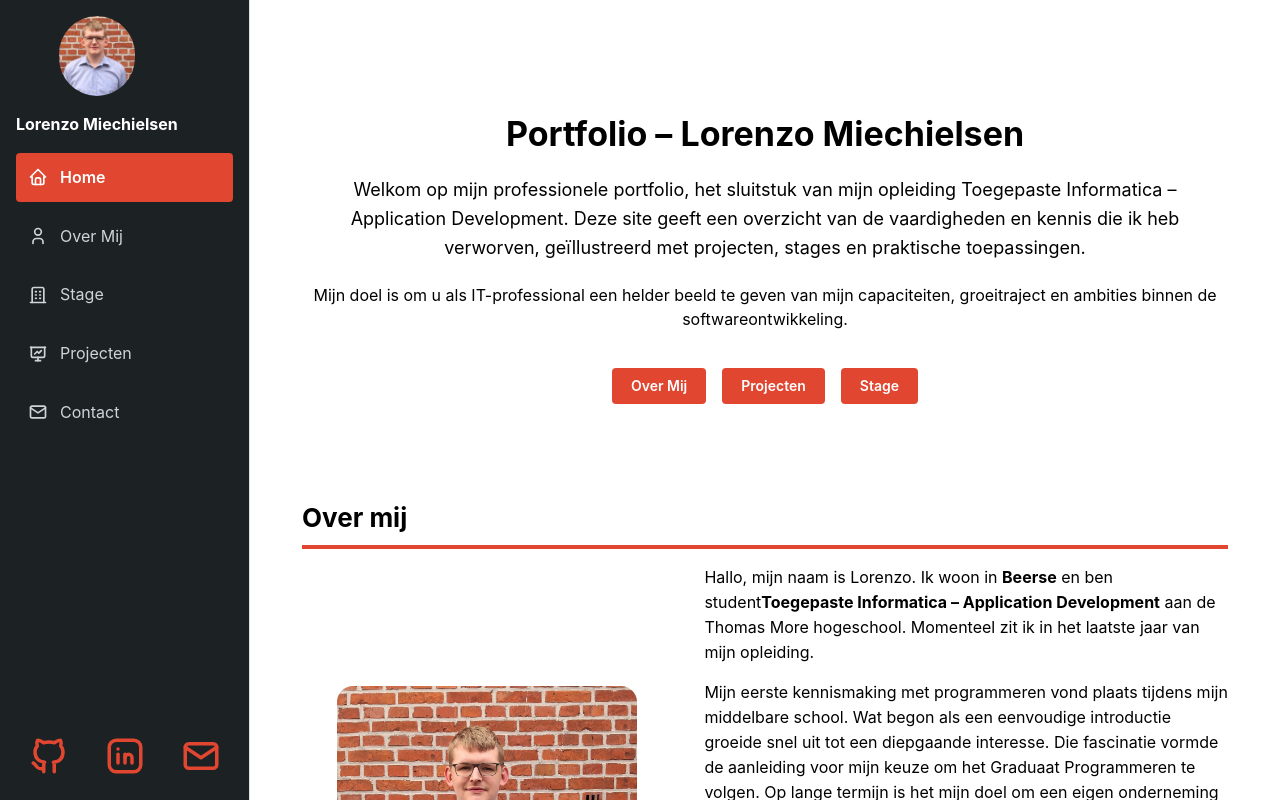
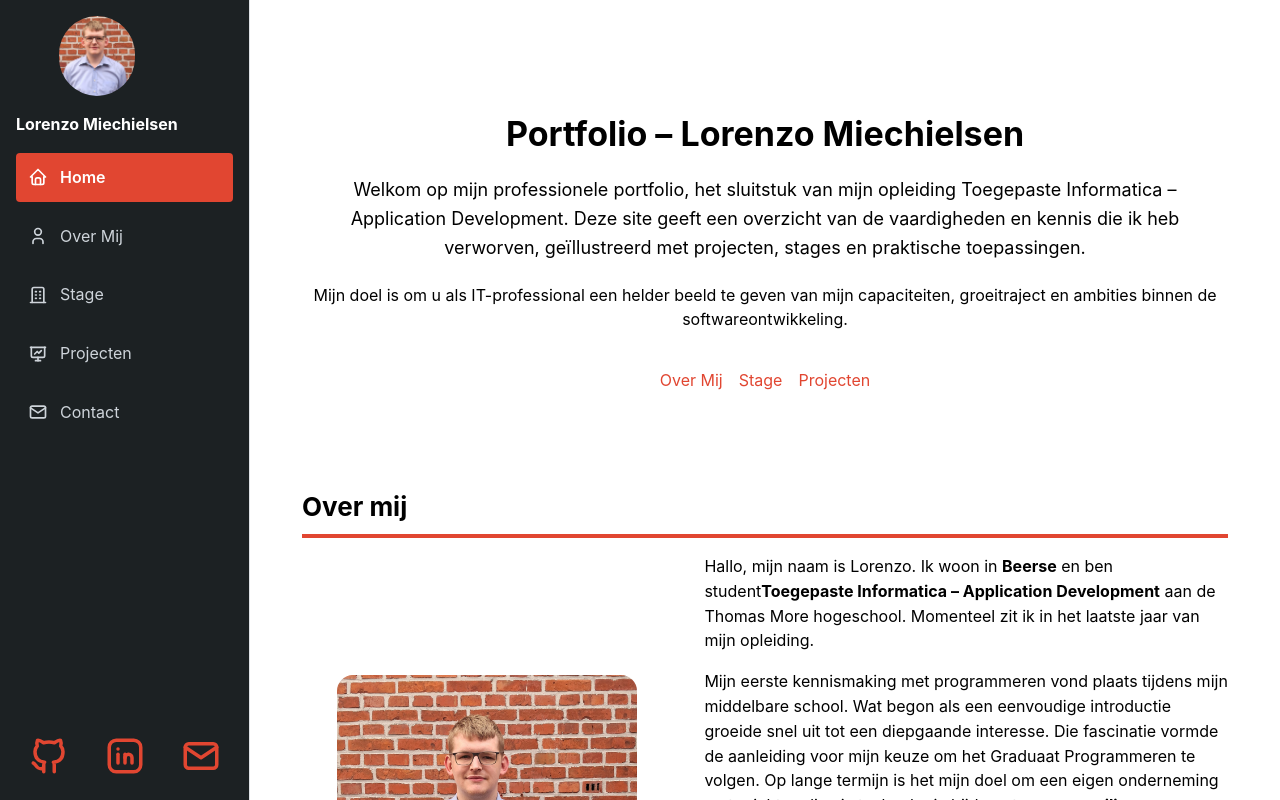
Before and after one commit to LorenzoM1806/portofolioSite, a React (Vite) app in the folder portofolio-site/: page / in a window 1280 px wide. Shown: the top 800 px of the page. Built offline with nearby package versions, Linux system fonts and the light colour scheme.

Commit message:
documents added

```diff
--- a/portofolio-site/src/pages/home.tsx
+++ b/portofolio-site/src/pages/home.tsx
@@ -5,16 +5,15 @@ import {
   Text,
   Title,
   Group,
+  Anchor,
 } from "@mantine/core";
-import { useNavigate } from "react-router-dom";
 
 function Home() {
-  const navigate = useNavigate();
 
   return (
     <Container
       fluid
-      px={'lg'}
+      px={"lg"}
       style={{
         justifyContent: "center",
         alignItems: "center",
@@ -24,27 +23,44 @@ function Home() {
         <Title order={1}>Portfolio – Lorenzo Miechielsen</Title>
 
         <Text size="lg">
-          Welkom op mijn professionele portfolio, het sluitstuk van mijn opleiding
-          Toegepaste Informatica – Application Development. Deze site geeft een overzicht
-          van de vaardigheden en kennis die ik heb verworven, geïllustreerd met projecten,
-          stages en praktische toepassingen.
+          Welkom op mijn professionele portfolio, het sluitstuk van mijn
+          opleiding Toegepaste Informatica – Application Development. Deze site
+          geeft een overzicht van de vaardigheden en kennis die ik heb
+          verworven, geïllustreerd met projecten, stages en praktische
+          toepassingen.
         </Text>
 
         <Text size="md">
-          Mijn doel is om u als IT-professional een helder beeld te geven van mijn capaciteiten,
-          groeitraject en ambities binnen de softwareontwikkeling.
+          Mijn doel is om u als IT-professional een helder beeld te geven van
+          mijn capaciteiten, groeitraject en ambities binnen de
+          softwareontwikkeling.
         </Text>
 
         <Group mt="md">
-          <Button onClick={() => document.getElementById("over-mij")} variant="filled" color="#e14631">
+          <Anchor
+            href="#over-mij"
+            underline="never"
+            variant="text"
+            c="#e14631"
+          >
             Over Mij
-          </Button>
-          <Button variant="filled" color="#e14631" onClick={() => navigate("#realisaties")}>
+          </Anchor>
+          <Anchor
+            href="#stage"
+            underline="never"
+            variant="text"
+            c="#e14631"
+          >
+            Stage
+          </Anchor>
+          <Anchor
+            href="#projecten"
+            underline="never"
+            variant="text"
+            c="#e14631"
+          >
             Projecten
-          </Button>
-          <Button variant="filled" color="#e14631" onClick={() => navigate("#stage")}>
-            Stage
-          </Button>
+          </Anchor>
         </Group>
       </Stack>
     </Container>
```
